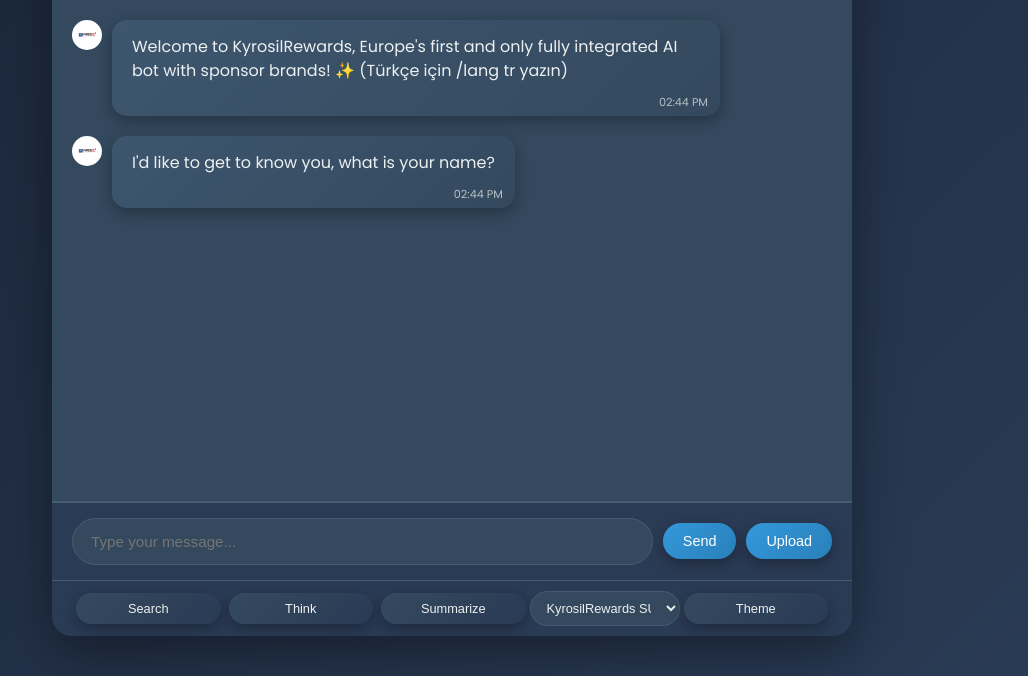
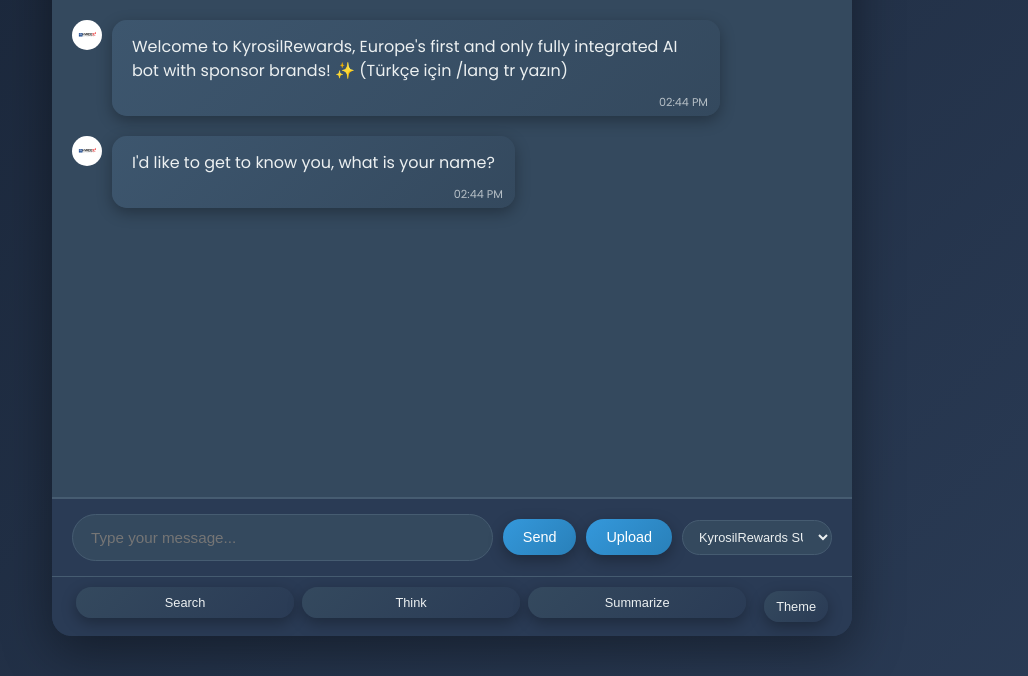
Before and after one commit to kyrosil/kyrosilrewards, a plain HTML site: page index.html in a window 1280 px wide. Shown: the part 124-800 px from the top of the page, without its empty margins (188-1216 px from the left). Drawn offline with Linux system fonts and the light colour scheme.

Commit message:
Update index.html

```diff
--- a/index.html
+++ b/index.html
@@ -24,17 +24,21 @@
             <button id="send-button" class="action-button">Send</button>
             <input type="file" id="image-upload" accept="image/*" style="display: none;">
             <button id="upload-button" class="action-button">Upload</button>
+            <select id="bot-mode" class="mode-select">
+                <option value="kyrosil">KyrosilRewards SUPER</option>
+            </select>
             <button id="filter-button" class="action-button" style="display: none;">Contrast</button>
         </div>
 
         <div id="control-bar">
-            <button id="deepsearch-button" class="control-button">Search</button>
-            <button id="think-button" class="control-button">Think</button>
-            <button id="summarize-button" class="control-button">Summarize</button>
-            <select id="bot-mode" class="mode-select">
-                <option value="kyrosil">KyrosilRewards SUPER</option>
-            </select>
-            <button id="toggle-theme" class="control-button">Theme</button>
+            <div class="top-controls">
+                <button id="deepsearch-button" class="control-button">Search</button>
+                <button id="think-button" class="control-button">Think</button>
+                <button id="summarize-button" class="control-button">Summarize</button>
+            </div>
+            <div class="bottom-controls">
+                <button id="toggle-theme" class="control-button">Theme</button>
+            </div>
         </div>
     </div>
 
```
